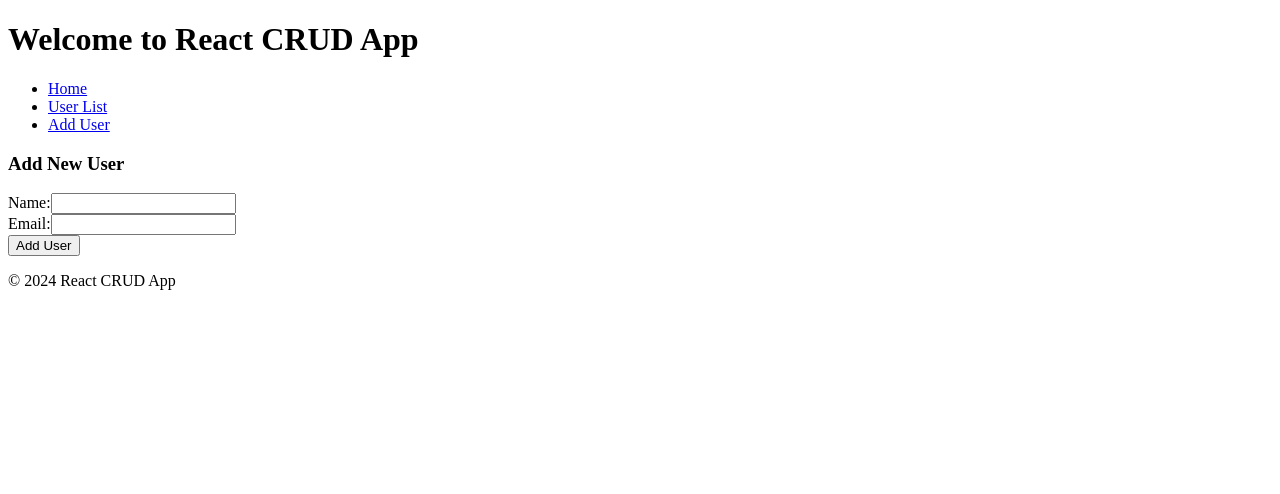
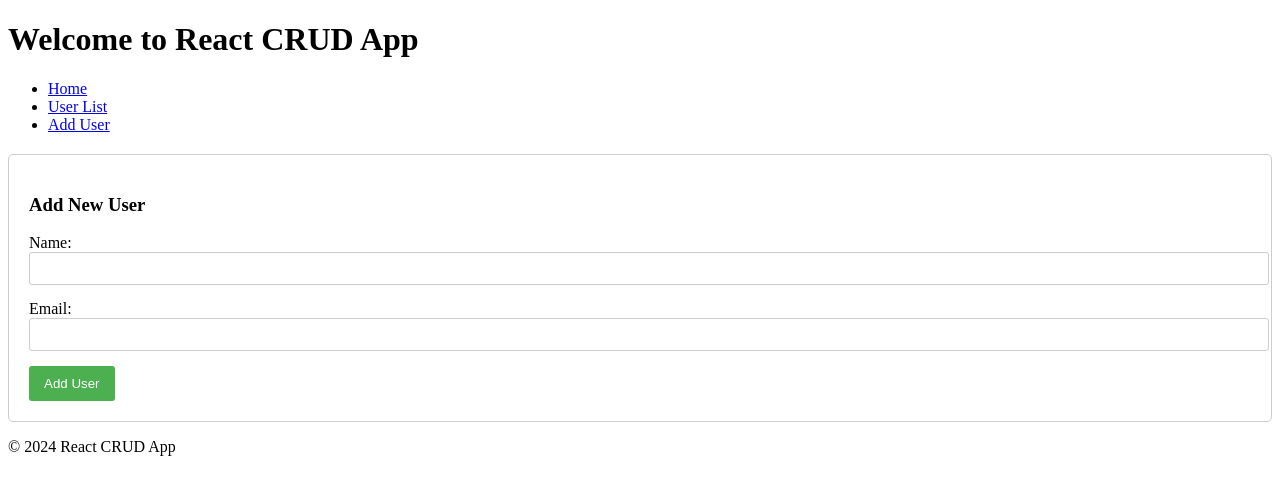
Before and after one commit to BenRhoumaMaher/react_crud, a React (Create React App) app: page /add-user in a window 1280 px wide. Shown: the top 494 px of the page. Built offline with nearby package versions, Linux system fonts and the light colour scheme.

Commit message:
Step 9: Styled components using CSS modules, styled-components, and inline styles

```diff
--- a/package.json
+++ b/package.json
@@ -7,7 +7,8 @@
     "react": "^19.0.0",
     "react-dom": "^19.0.0",
     "react-router-dom": "^7.1.1",
-    "react-scripts": "5.0.1"
+    "react-scripts": "5.0.1",
+    "styled-components": "^6.1.14"
   },
   "scripts": {
     "start": "react-scripts start",
--- a/src/components/AddUserForm.js
+++ b/src/components/AddUserForm.js
@@ -1,5 +1,38 @@
 import React, { useContext, useState } from 'react'
 import { UserContext } from '../context/UserContext'
+import styled from 'styled-components'
+
+const FormContainer = styled.form`
+  padding: 20px;
+  border: 1px solid #ccc;
+  border-radius: 5px;
+  margin-top: 20px;
+`
+
+const FormGroup = styled.div`
+  margin-bottom: 15px;
+`
+
+const Label = styled.label`
+  display: block;
+  margin-bottom: 5px;
+`
+
+const Input = styled.input`
+  width: 100%;
+  padding: 8px;
+  border: 1px solid #ccc;
+  border-radius: 3px;
+`
+
+const Button = styled.button`
+  background-color: #4caf50;
+  color: white;
+  border: none;
+  padding: 10px 15px;
+  border-radius: 3px;
+  cursor: pointer;
+`
 
 function AddUserForm () {
   const { addUser } = useContext(UserContext)
@@ -18,7 +51,7 @@ function AddUserForm () {
     }
 
     const userToAdd = {
-      id: Date.now(), // Generate a unique ID
+      id: Date.now(),
       ...newUser
     }
 
@@ -27,32 +60,32 @@ function AddUserForm () {
   }
 
   return (
-    <form onSubmit={handleSubmit}>
+    <FormContainer onSubmit={handleSubmit}>
       <h3>Add New User</h3>
-      <div>
-        <label>
+      <FormGroup>
+        <Label>
           Name:
-          <input
+          <Input
             type='text'
             name='name'
             value={newUser.name}
             onChange={handleInputChange}
           />
-        </label>
-      </div>
-      <div>
-        <label>
+        </Label>
+      </FormGroup>
+      <FormGroup>
+        <Label>
           Email:
-          <input
+          <Input
             type='email'
             name='email'
             value={newUser.email}
             onChange={handleInputChange}
           />
-        </label>
-      </div>
-      <button type='submit'>Add User</button>
-    </form>
+        </Label>
+      </FormGroup>
+      <Button type='submit'>Add User</Button>
+    </FormContainer>
   )
 }
 
--- a/src/components/Home.js
+++ b/src/components/Home.js
@@ -1,10 +1,27 @@
 import React from 'react'
 
 function Home () {
+  const styles = {
+    container: {
+      padding: '20px',
+      textAlign: 'center'
+    },
+    title: {
+      fontSize: '2rem',
+      color: '#333'
+    },
+    paragraph: {
+      fontSize: '1.2rem',
+      color: '#666'
+    }
+  }
+
   return (
-    <div>
-      <h1>Welcome to the React CRUD App</h1>
-      <p>This is the home page. Use the navigation links to explore the app.</p>
+    <div style={styles.container}>
+      <h1 style={styles.title}>Welcome to the React CRUD App</h1>
+      <p style={styles.paragraph}>
+        This is the home page. Use the navigation links to explore the app.
+      </p>
     </div>
   )
 }
--- a/src/components/UserList.js
+++ b/src/components/UserList.js
@@ -1,13 +1,13 @@
 import React, { useContext, useEffect, useState } from 'react'
 import { UserContext } from '../context/UserContext'
+import styles from './UserList.module.css'
 
 function UserList () {
-  const { users, addUser, deleteUser } = useContext(UserContext)
+  const { users,addUser, deleteUser } = useContext(UserContext)
   const [loading, setLoading] = useState(true)
   const [error, setError] = useState(null)
 
   useEffect(() => {
-    // Only fetch users if the users array is empty
     if (users.length === 0) {
       const fetchUsers = async () => {
         try {
@@ -18,7 +18,6 @@ function UserList () {
             throw new Error('Failed to fetch users')
           }
           const data = await response.json()
-          // Add fetched users to the context
           data.forEach(user => addUser(user))
         } catch (error) {
           setError(error.message)
@@ -42,13 +41,18 @@ function UserList () {
   }
 
   return (
-    <div>
+    <div className={styles.userList}>
       <h2>User List</h2>
       <ul>
         {users.map(user => (
-          <li key={user.id}>
+          <li key={user.id} className={styles.userItem}>
             <strong>{user.name}</strong> - {user.email}
-            <button onClick={() => deleteUser(user.id)}>Delete</button>
+            <button
+              className={styles.deleteButton}
+              onClick={() => deleteUser(user.id)}
+            >
+              Delete
+            </button>
           </li>
         ))}
       </ul>
--- /dev/null
+++ b/src/components/UserList.module.css
@@ -0,0 +1,31 @@
+.userList {
+  padding: 20px;
+  border: 1px solid #ccc;
+  border-radius: 5px;
+  margin-top: 20px;
+}
+
+.userItem {
+  display: flex;
+  justify-content: space-between;
+  align-items: center;
+  padding: 10px;
+  border-bottom: 1px solid #eee;
+}
+
+.userItem:last-child {
+  border-bottom: none;
+}
+
+.deleteButton {
+  background-color: #ff4d4d;
+  color: white;
+  border: none;
+  padding: 5px 10px;
+  border-radius: 3px;
+  cursor: pointer;
+}
+
+.deleteButton:hover {
+  background-color: #ff1a1a;
+}
```
Also changed, not shown: 1 other file (tests, documents, lock files or other folders).
